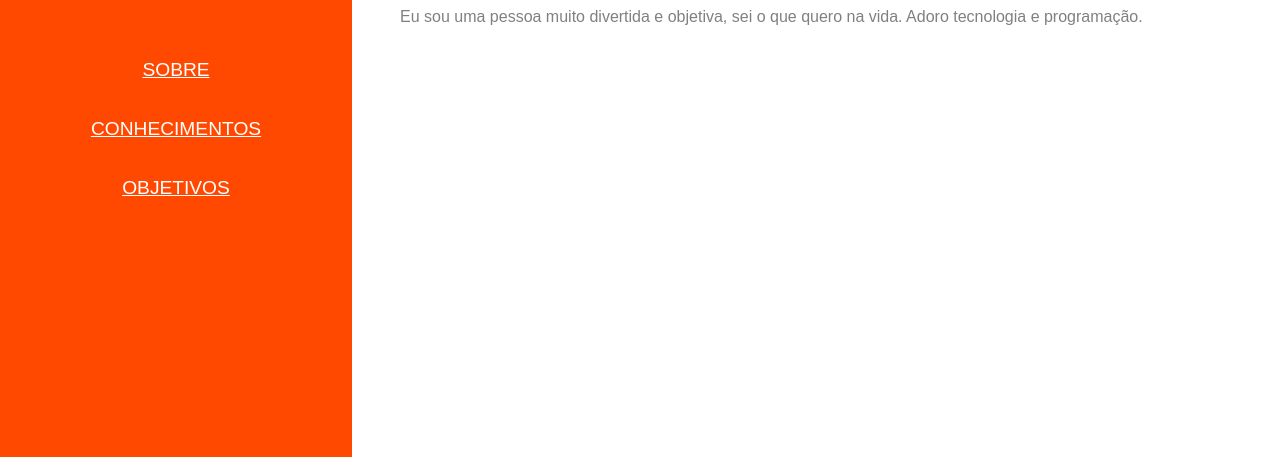
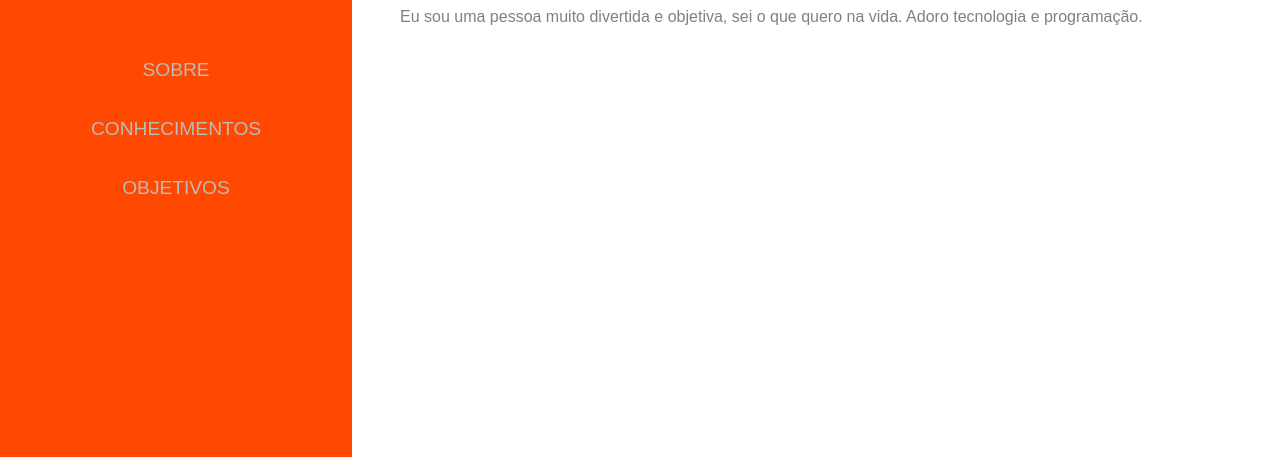
Before and after one commit to Kauto22/1-TRABALHO---HTML-CSS-2022, a plain HTML site: page index.html in a window 1280 px wide. Shown: the part 343-800 px from the top of the page. Drawn offline with Linux system fonts and the light colour scheme.

Commit message:
Primeiro commit

```diff
--- a/style.css
+++ b/style.css
@@ -22,12 +22,16 @@
 }
 .nav ul li a {
     padding: 0.6rem;
-    color: #fff;
+    color: rgb(189, 187, 187);
     font-size: 1.2rem;
     display: block;
     text-align: center;
     text-transform: uppercase;
     font-family: Arial, Helvetica, sans-serif;
+    text-decoration: none;
+}
+.nav a:hover {
+    color: rgb(228, 228, 228);
 }
 .home {
     display: flex;
```
